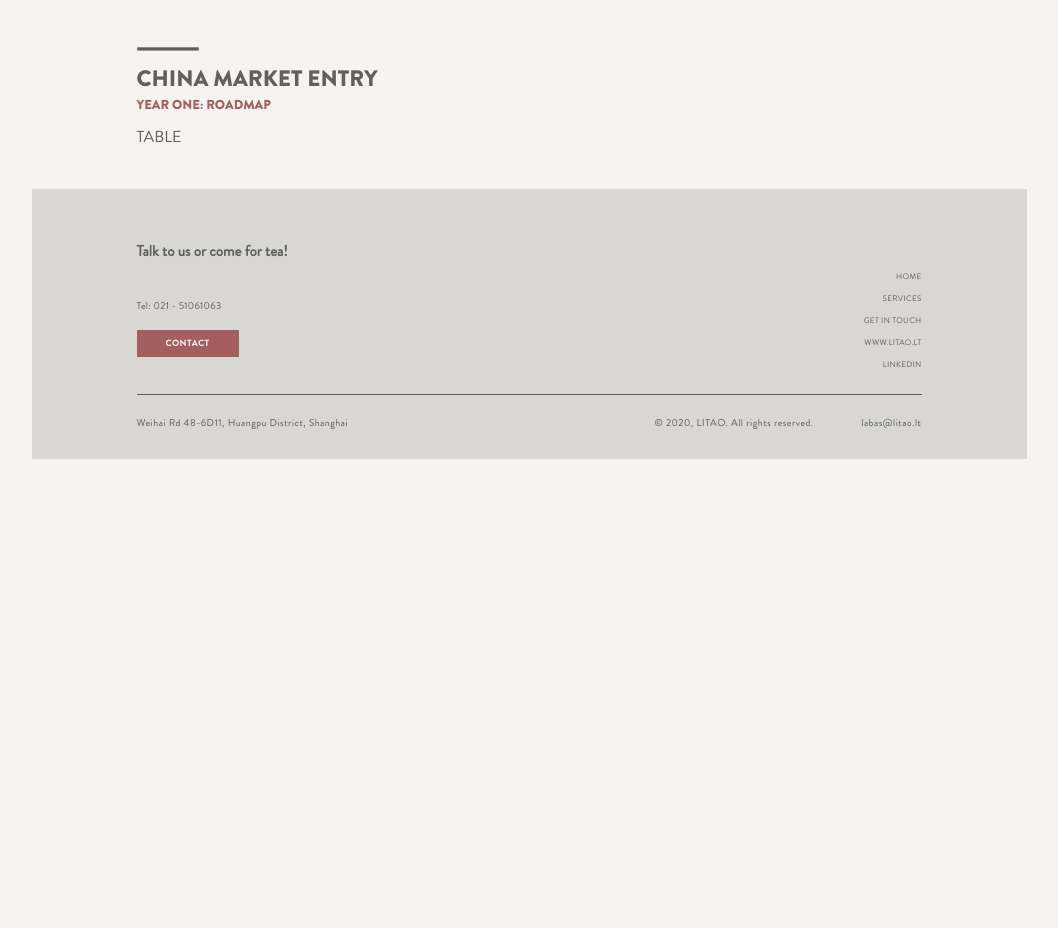
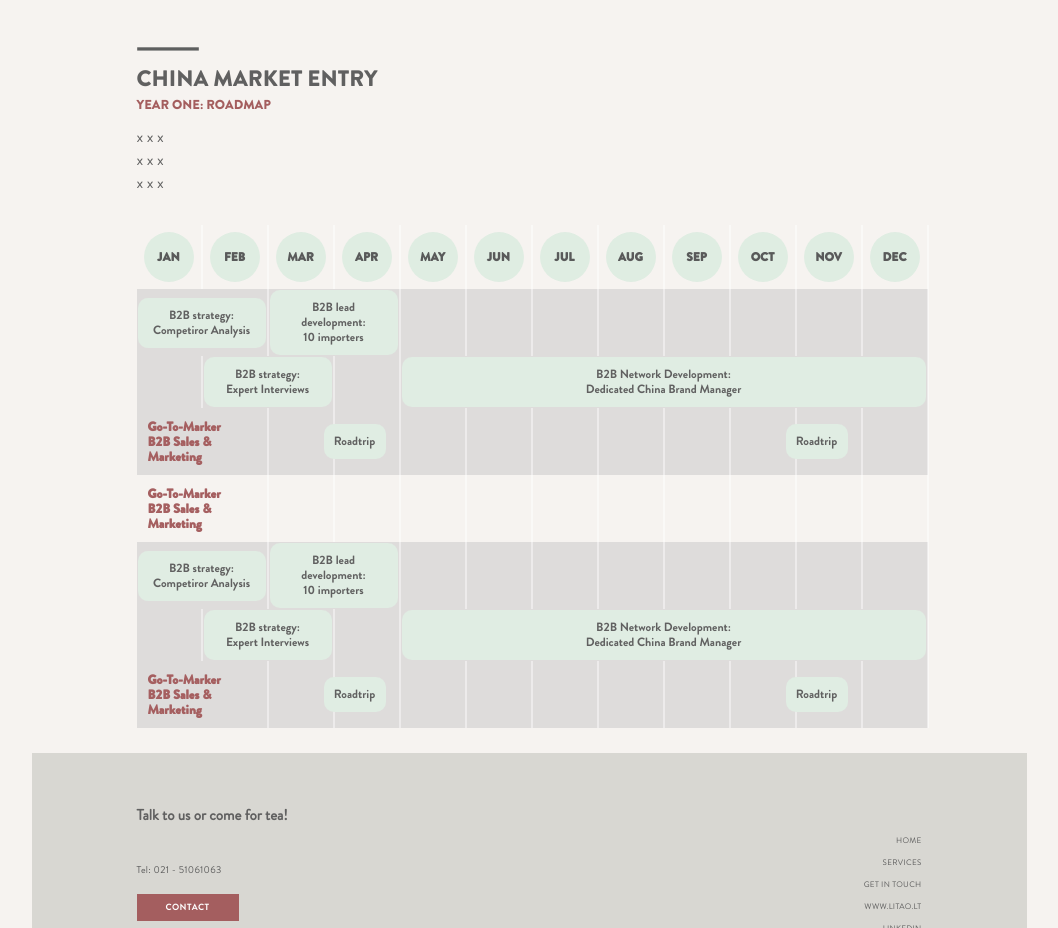
Before and after one commit to kabosiene/litaogroup, a website built with Parcel: page index.html in a window 1280 px wide. Shown: the part 2080-3008 px from the top of the page, without its empty margins (111-1169 px from the left). Before the commit the page ends 2539 px from the top, so only its background shows below. Built offline with nearby package versions, Linux system fonts and the light colour scheme.

Commit message:
add sample roadmap table

```diff
--- a/css/main.css
+++ b/css/main.css
@@ -262,6 +262,47 @@ a div h2, a div p{
 
 .color-red {
   color: #a55f60;
+}
+
+.roadmap-table .dot{
+  height: 50px;
+  width: 50px;
+  background-color: #dfede2;;
+  border-radius: 50%;
+  display: flex;
+  justify-content: center;
+  align-items: center;
+  margin: 6px;
+}
+.roadmap-table h4{
+  color: #595a5a;
+  font-family: BrandonGrotesque-Black;
+  font-size: 12px;
+  font-weight: bold;
+  font-style: normal;
+  letter-spacing: normal;
+  line-height: normal;
+  margin: 0;
+}
+.roadmap-table td p{
+  font-family: BrandonGrotesque-Bold;
+  font-size: 12px;
+  padding: 10px;
+  margin: 0;
+  line-height: 15px;
+}
+.roadmap-table td span{
+  background-color: #e0ede3;
+  border-radius: 10px;
+  display: inline-block;
+  text-align: center;
+  width: 100%;
+}
+.grey-bg{
+  background-color: #cbcbcb8c;
+}
+.table-borderless td, .table-borderless th, .table-borderless thead th {
+  border-right: #ffffff6e solid 2px;
 }
 
 footer {
--- a/index.html
+++ b/index.html
@@ -356,15 +356,91 @@
          </div>
        </article>
      </section>
-     <section>
+     <section class="roadmap">
        <article>
          <header>
            <img class="black_line" src="img/black_title_line.png">
            <h1> CHINA MARKET ENTRY </h1>
            <small> YEAR ONE: ROADMAP </small>
          </header>
-         <p> TABLE
-         </p>
+         <div style="height: 100px">
+           <p>
+             x x x
+             <br>
+             x x x
+             <br>
+             x x x
+           </p>
+         </div>
+         <div class="simple-table">
+           <table class="roadmap-table table-borderless">
+             <thead>
+             <tr>
+               <th scope="col"><span class="dot"><h4>JAN</h4></span></th>
+               <th scope="col"><span class="dot"><h4>FEB</h4></span></th>
+               <th scope="col"><span class="dot"><h4>MAR</h4></span></th>
+               <th scope="col"><span class="dot"><h4>APR</h4></span></th>
+               <th scope="col"><span class="dot"><h4>MAY</h4></span></th>
+               <th scope="col"><span class="dot"><h4>JUN</h4></span></th>
+               <th scope="col"><span class="dot"><h4>JUL</h4></span></th>
+               <th scope="col"><span class="dot"><h4>AUG</h4></span></th>
+               <th scope="col"><span class="dot"><h4>SEP</h4></span></th>
+               <th scope="col"><span class="dot"><h4>OCT</h4></span></th>
+               <th scope="col"><span class="dot"><h4>NOV</h4></span></th>
+               <th scope="col"><span class="dot"><h4>DEC</h4></span></th>
+             </tr>
+             </thead>
+             <tbody>
+             <tr class="grey-bg">
+               <td colspan="2"><span><p>B2B strategy:<br> Competiror Analysis</p></span> </td>
+               <td colspan="2"><span><p>B2B lead development:<br> 10 importers</p></span> </td>
+               <td></td> <td></td> <td></td> <td></td> <td></td> <td></td> <td></td> <td></td>
+             </tr>
+             <tr class="grey-bg">
+               <td></td>
+               <td colspan="2"><span><p>B2B strategy:<br> Expert Interviews</p></span></td>
+               <td></td>
+               <td colspan="8"><span><p>B2B Network Development:<br> Dedicated China Brand Manager</p></span></td>
+             </tr>
+             <tr class="grey-bg">
+               <td colspan="2"><p class="color-red" style="font-size: 13px; font-family: BrandonGrotesque-Black; font-weight: bold;">Go-To-Marker<br> B2B Sales & Marketing</p></td>
+               <td></td>
+               <td><span style="margin-left: -12px;"><p>Roadtrip</p></span></td>
+               <td></td> <td></td> <td></td> <td></td> <td></td> <td></td>
+               <td><span style="margin-left: -12px;margin-right: 12px"><p>Roadtrip</p></span></td>
+               <td></td>
+             </tr>
+             <tr>
+               <td colspan="2"><p class="color-red" style="font-size: 13px; font-family: BrandonGrotesque-Black; font-weight: bold;">Go-To-Marker<br> B2B Sales & Marketing</p></td>
+               <td></td>
+               <td></td><td></td>
+               <td></td><td></td>
+               <td></td><td></td>
+               <td></td><td></td>
+               <td></td>
+             </tr>
+             <tr class="grey-bg">
+               <td colspan="2"><span><p>B2B strategy:<br> Competiror Analysis</p></span> </td>
+               <td colspan="2"><span><p>B2B lead development:<br> 10 importers</p></span> </td>
+               <td></td> <td></td> <td></td> <td></td> <td></td> <td></td> <td></td> <td></td>
+             </tr>
+             <tr class="grey-bg">
+               <td></td>
+               <td colspan="2"><span><p>B2B strategy:<br> Expert Interviews</p></span></td>
+               <td></td>
+               <td colspan="8"><span><p>B2B Network Development:<br> Dedicated China Brand Manager</p></span></td>
+             </tr>
+             <tr class="grey-bg">
+               <td colspan="2"><p class="color-red" style="font-size: 13px; font-family: BrandonGrotesque-Black; font-weight: bold;">Go-To-Marker<br> B2B Sales & Marketing</p></td>
+               <td></td>
+               <td><span style="margin-left: -12px;"><p>Roadtrip</p></span></td>
+               <td></td> <td></td> <td></td> <td></td> <td></td> <td></td>
+               <td><span style="margin-left: -12px;margin-right: 12px"><p>Roadtrip</p></span></td>
+               <td></td>
+             </tr>
+             </tbody>
+           </table>
+         </div>
        </article>
      </section>
      <footer>
```
